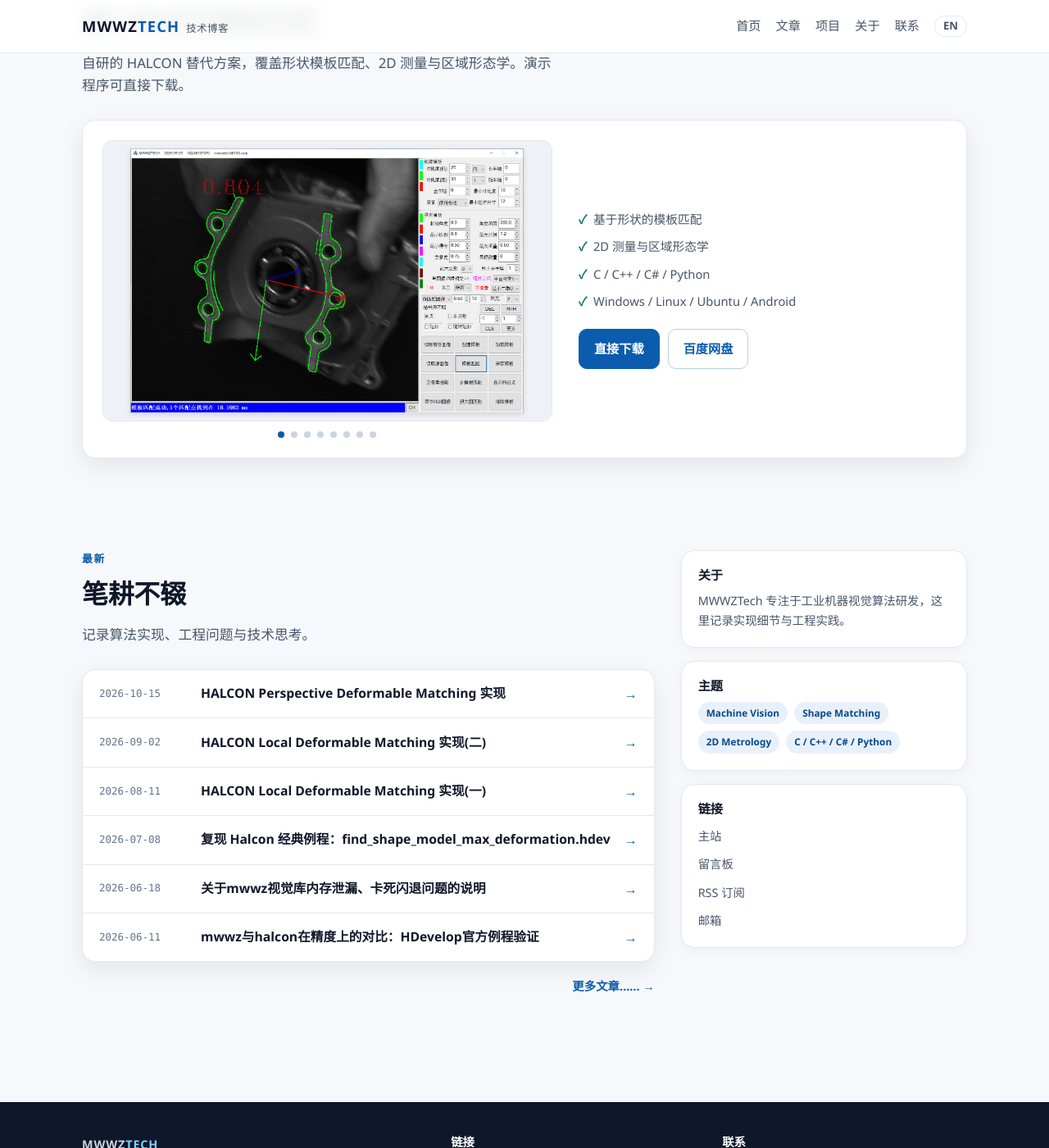
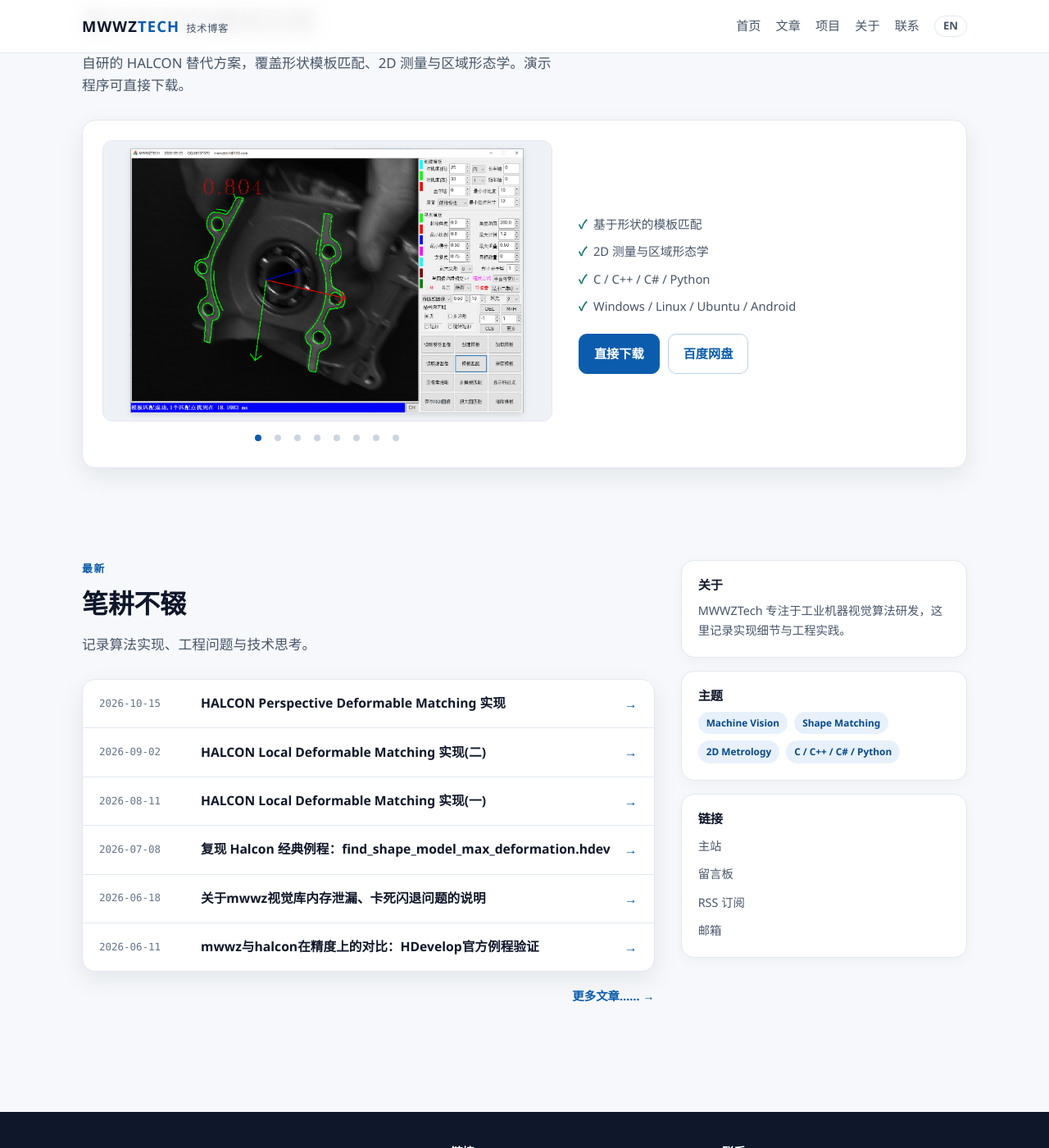
Before and after one commit to mwwzbinf/mwwzbinf.github.io, a Jekyll site: the page built from index.html, in a window 1280 px wide and 1400 px high, scrolled down 555 px. Shown: the whole window at 82% size. Built offline with Jekyll 4.4.1, drawn with Linux system fonts in a browser that asks for light colours; comment, search, counter and statistics services are not loaded.

Commit message:
Mobile-friendly design 0

```diff
--- a/index.html
+++ b/index.html
@@ -141,10 +141,11 @@ section[id]{scroll-margin-top:84px}
 .carousel-slide{position:relative;aspect-ratio:16/10;background:#eef2f7;border-radius:12px;overflow:hidden;border:1px solid var(--border)}
 .slide{display:none;position:absolute;inset:0;width:100%;height:100%;object-fit:contain;background:#eef2f7}
 .slide:first-child{display:block}
-.dots-container{display:flex;justify-content:center;gap:8px;padding:12px 0 0}
-.dot{width:8px;height:8px;padding:0;border:0;border-radius:50%;background:#cbd5e1;cursor:pointer;transition:background .2s}
-.dot.active{background:var(--brand)}
-.dot:hover{background:#94a3b8}
+.dots-container{display:flex;justify-content:center;gap:0;padding:8px 0 0}
+.dot{position:relative;width:24px;height:24px;padding:0;border:0;background:transparent;cursor:pointer}
+.dot::before{content:"";position:absolute;left:50%;top:50%;width:8px;height:8px;border-radius:50%;background:#cbd5e1;transform:translate(-50%,-50%);transition:background .2s}
+.dot.active::before{background:var(--brand)}
+.dot:hover::before{background:#94a3b8}
 .project-copy{display:flex;flex-direction:column;justify-content:center;min-width:0}
 .feature-list{list-style:none;padding:0;margin:0 0 22px;display:grid;gap:9px;color:var(--muted);font-size:.92rem}
 .feature-list li::before{content:"✓";color:var(--accent);font-weight:700;margin-right:8px}
@@ -208,6 +209,7 @@ dialog p{margin:0;color:var(--muted);font-size:.9rem}
 @media (max-width:640px){
   .hero h1{font-size:1.8rem}
   .hero-actions .btn{flex:1 1 auto}
+  .lang-switch{padding:7px 12px}
   .post-link{grid-template-columns:1fr auto;gap:4px 12px}
   .post-date{grid-column:1/-1}
   .post-arrow{display:none}
```
